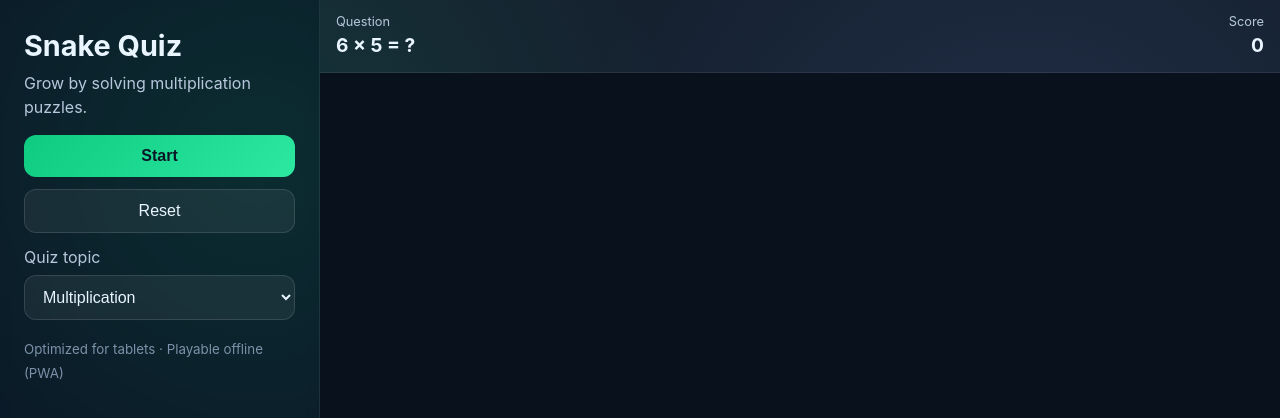
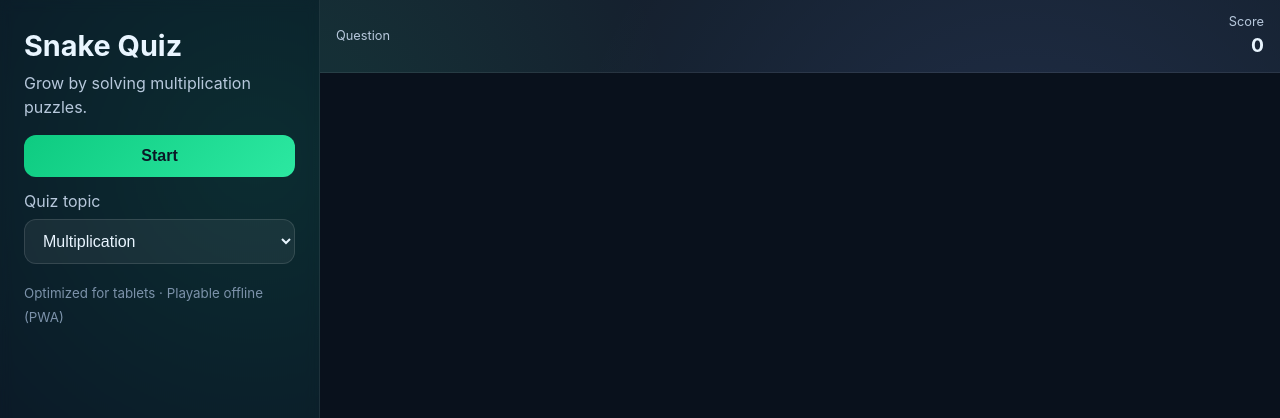
Before and after one commit to vrabczak/SnakeQuiz, a React (Vite) app: page / in a window 1280 px wide. Shown: the top 418 px of the page. Built offline with nearby package versions, Linux system fonts and the light colour scheme.

Commit message:
game over message, one start/reset button

```diff
--- a/src/App.tsx
+++ b/src/App.tsx
@@ -1,4 +1,4 @@
-import { useMemo, useState } from 'react';
+import { useState } from 'react';
 import GameCanvas from './components/GameCanvas';
 import Menu from './components/Menu';
 import StatusBar from './components/StatusBar';
@@ -34,30 +34,30 @@ export default function App() {
     setResetKey((value) => value + 1);
   };
 
-  const menu = useMemo(
-    () => ({
-      running,
-      topic,
-      topics: QUIZ_TOPICS,
-      onStart: handleStart,
-      onReset: handleReset,
-      onTopicChange: setTopic
-    }),
-    [running, topic]
-  );
+  const handleGameOver = () => {
+    setRunning(false);
+    alert('GAME OVER');
+  };
 
   return (
     <div className="app">
-      <Menu {...menu} />
+      <Menu
+        running={running}
+        topic={topic}
+        topics={QUIZ_TOPICS}
+        onStart={handleStart}
+        onReset={handleReset}
+        onTopicChange={setTopic}
+      />
       <main className="game-shell">
-        <StatusBar question={question} score={score} />
+        <StatusBar running={running} question={question} score={score} />
         <GameCanvas
           key={resetKey}
           running={running}
           question={question}
           onCorrect={onCorrect}
           onWrong={onWrong}
-          onGameOver={() => setRunning(false)}
+          onGameOver={handleGameOver}
         />
       </main>
     </div>
--- a/src/components/Menu.tsx
+++ b/src/components/Menu.tsx
@@ -8,6 +8,9 @@ interface MenuProps {
 }
 
 export default function Menu({ running, topic, topics, onStart, onReset, onTopicChange }: MenuProps) {
+  const primaryLabel = running ? 'Reset' : 'Start';
+  const primaryAction = running ? onReset : onStart;
+
   return (
     <aside className="menu">
       <header>
@@ -16,12 +19,13 @@ export default function Menu({ running, topic, topics, onStart, onReset, onTopic
       </header>
       <ul className="menu-list">
         <li>
-          <button className="primary" onClick={onStart} aria-label="Start or resume game">
-            {running ? 'Resume' : 'Start'}
+          <button
+            className="primary"
+            onClick={primaryAction}
+            aria-label={running ? 'Reset game' : 'Start game'}
+          >
+            {primaryLabel}
           </button>
-        </li>
-        <li>
-          <button onClick={onReset} aria-label="Reset game">Reset</button>
         </li>
         <li>
           <label className="menu-label" htmlFor="topic-select">Quiz topic</label>
--- a/src/components/StatusBar.tsx
+++ b/src/components/StatusBar.tsx
@@ -1,16 +1,19 @@
 import { QuizQuestion } from '../types';
 
 interface StatusBarProps {
+  running: boolean;
   question: QuizQuestion;
   score: number;
 }
 
-export default function StatusBar({ question, score }: StatusBarProps) {
+export default function StatusBar({ running, question, score }: StatusBarProps) {
+  const prompt = running ? question.prompt : '';
+
   return (
     <section className="status-bar">
       <div className="question" aria-live="polite">
         <span className="label">Question</span>
-        <strong>{question.prompt}</strong>
+        <strong>{prompt}</strong>
       </div>
       <div className="score" aria-live="polite">
         <span className="label">Score</span>
```
